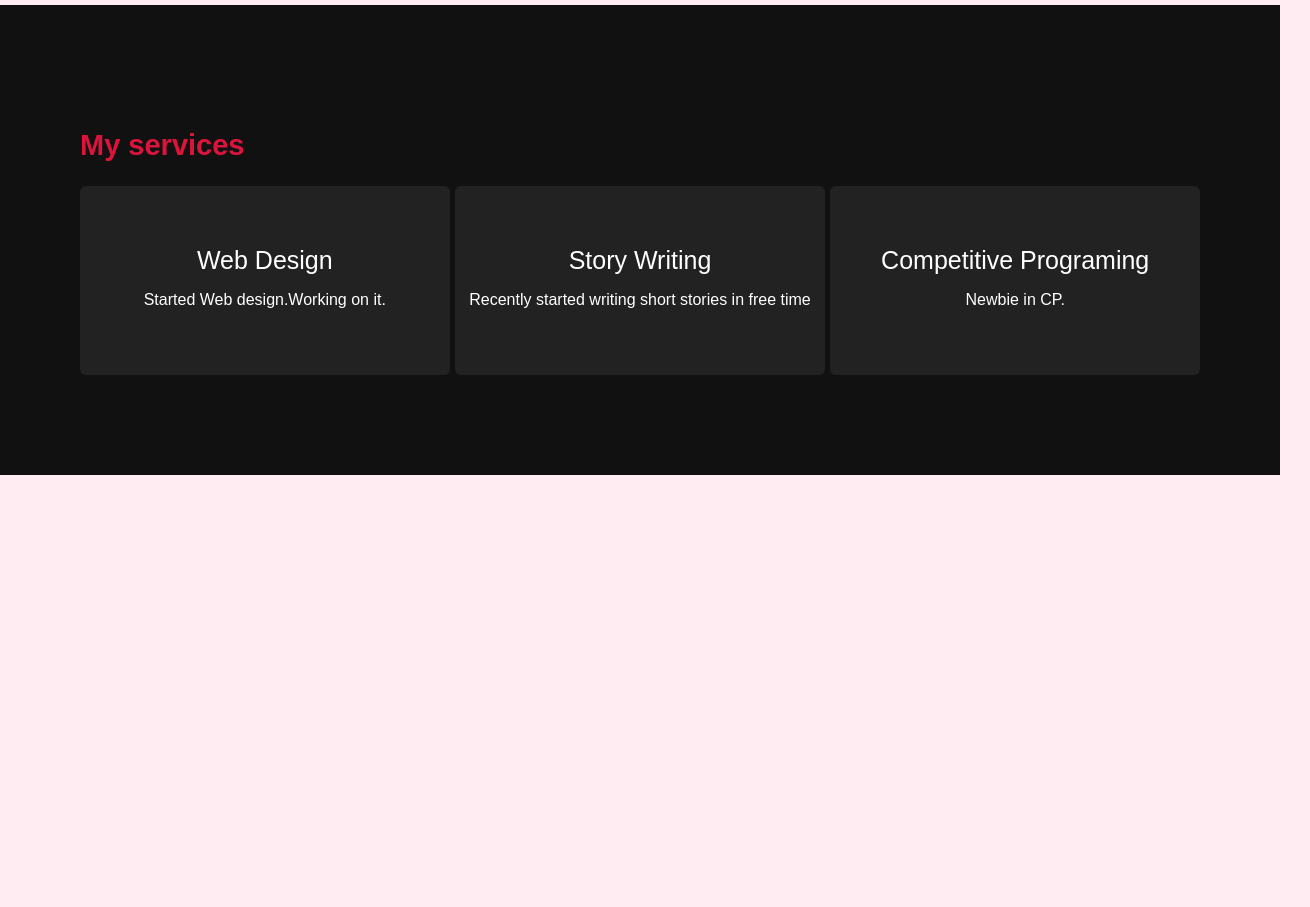
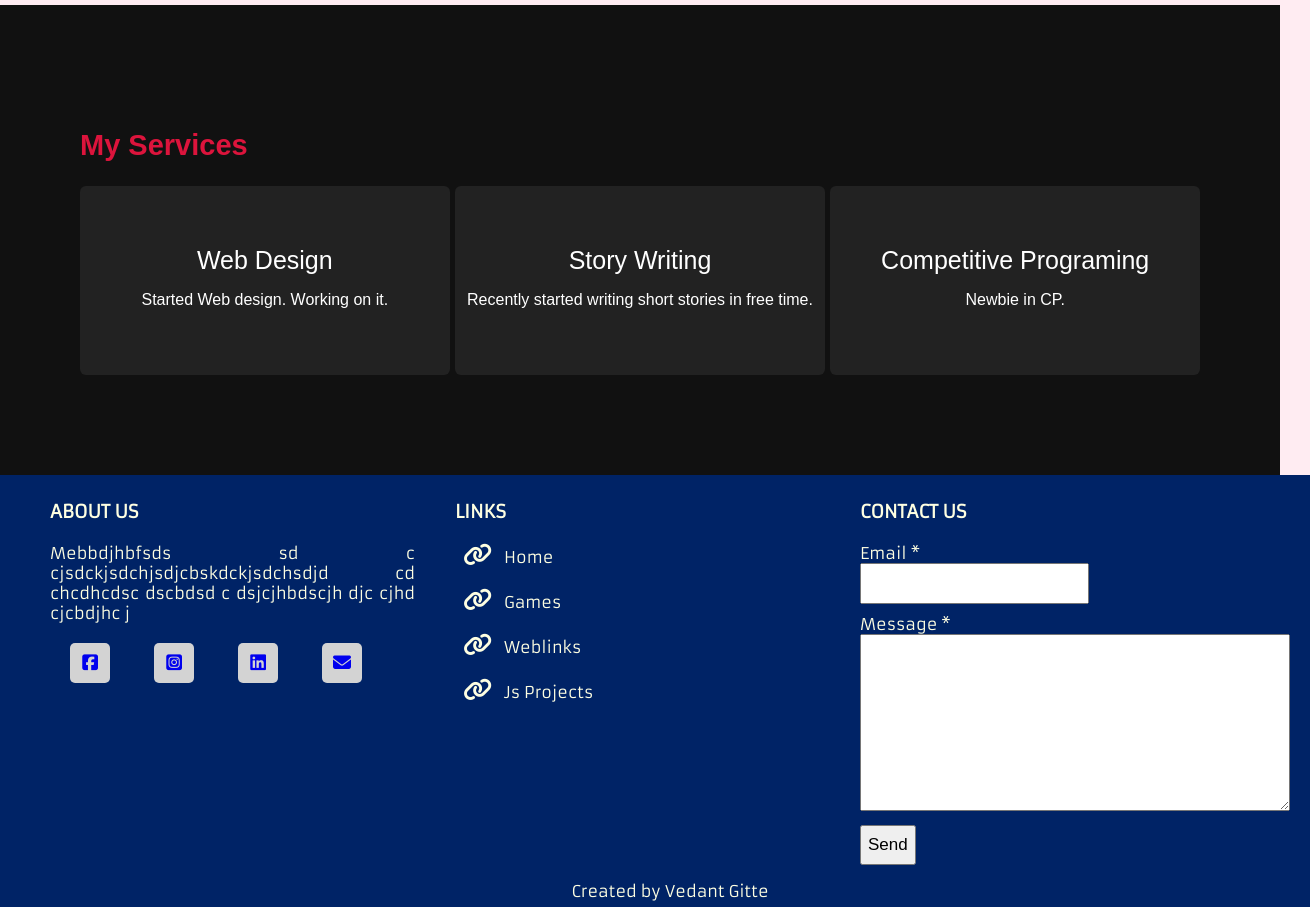
Before and after one commit to Vedantttgitteee20/Vedant_Gitte, a plain HTML site: page Main_page.html in a window 1280 px wide. Shown: the part 1480-2387 px from the top of the page, 1310 px wide, since content can reach past the window. Before the commit the page ends 1955 px from the top, so only its background shows below. Drawn offline with Linux system fonts and the light colour scheme; a web font is replaced by a local one.

Commit message:
minor errors+footer on first page

```diff
--- /dev/null
+++ b/CSS/Footer.css
@@ -0,0 +1,70 @@
+footer{
+    background-color: #002366;
+    color: #FEFFE2;
+    bottom: 0;
+
+    width:100%;
+    font-family: 'Armata';
+}
+.main-content{
+    display: flex;
+}
+.main-content .box{
+    flex-basis: 50%;
+    padding: 10px 20px;
+
+}
+.box h2{
+    font-size: 1.125rem;
+    font-weight: 600;
+    text-transform: uppercase;
+}
+.box .content{
+    margin: 20px 0 0 0;
+}
+.left .content .social{
+    margin: 20px 0 0 0;
+}
+.left .content p{
+    text-align: justify;
+}
+.left .content .social a{
+    padding: 0 20px;
+}
+.left .content .social a span{
+    height: 40px;
+    width: 40px;
+    background: lightgrey;
+    line-height: 40px;
+    text-align: center;
+    font-size: 18px;
+    border-radius:5px;
+    transition: 0.5 smooth;
+}
+.left .content .social a span:hover{
+    background: #6daeda;
+}
+.center .content .fas{
+    font-size: 1.4375rem;
+    height: 45px;
+    width:45px;
+    text-align: center;
+    border-radius: 50%;
+    transition: 0.5 smooth;
+}
+.center .content a{
+    color: #FEFFE2;
+    text-decoration: none;
+}
+.right form .msg{
+    margin-top:10px;
+}
+.right form input,.right form textarea{
+    font-size:1.0625rem;
+}
+.right form .btn button:hover{
+    background: #6daeda;
+}
+.bottom_footer{
+    padding: 6px;
+}
--- a/CSS/Games.css
+++ b/CSS/Games.css
@@ -7,6 +7,7 @@ body{
 .navbar{
     background-color: #379BDA;
     position: relative;
+    transition: .5s ease;
 }
 .buttons_for_games{
     margin-top: 10px;
--- a/CSS/Main_page.css
+++ b/CSS/Main_page.css
@@ -16,6 +16,10 @@ body {
     font-family: "Open Sans", sans-serif;
     border-top: 0px;
   }
+  .navbar.sticky{
+
+    background-color: #379BDA;
+}
   header{
     background: url(../images/background.jpg) no-repeat center;
     background-size: cover;
--- a/CSS/Navbar.css
+++ b/CSS/Navbar.css
@@ -8,15 +8,16 @@
     font-size: larger;
     font-weight: bold;
     color: azure;
-    transition: .5s;
+    transition: .5s ease;
     position: fixed;
     /* color: #FEE715FF; */
+    font-size: 22px;
 
   }
-  .navbar.sticky{
+  /* .navbar.sticky{
     padding: 15px 0;
     background: crimson;
-}
+} */
   html{
     scroll-behavior: smooth;
 }
@@ -80,3 +81,16 @@
     align-items: center;
     justify-content: space-between;
 }
+.right form input{
+  height: 35px;
+}
+.right form .btn{
+  margin-top: 10px;
+}
+.right form .btn button{
+  height: 40px;
+  font-size: 1.0625rem;
+  font-weight: 500;
+  cursor: pointer;
+  transition: 0.5s;
+}
--- a/CSS/Weblinks.css
+++ b/CSS/Weblinks.css
@@ -79,4 +79,5 @@
   .navbar{
     position: relative;
     background-color: #379BDA;
+    transition: .5s ease;
   }
--- a/JS/JSADD.js
+++ b/JS/JSADD.js
@@ -1,28 +1,12 @@
+document.addEventListener('DOMContentLoaded', ()=>{
+    const bar=document.querySelector('.navbar');
 
-document.addEventListener('DOMContentLoaded', ()=>{
-
-    if(this.scrollY > 10){
-        $('.navbar').addClass("sticky");
-    }else{
-
-        $('.navbar').removeClass("sticky");
-    }
-
+    window.onscroll = ()=>{
+        if(this.scrollY > 600)
+         bar.classList.add("sticky")
+         else{
+             bar.classList.remove("sticky");
+         }
+      }
+      console.log("hi")
 })
-
-
-    //     // sticky navbar on scroll script
-    //     if(this.scrollY > 10){
-    //         $('.navbar').addClass("sticky");
-    //     }else{
-    //         $('.navbar').removeClass("sticky");
-    //     }
-
-    //     // scroll-up button show/hide script
-    //     if(this.scrollY > 500){
-    //         $('.scroll-up-btn').addClass("show");
-    //     }else{
-    //         $('.scroll-up-btn').removeClass("show");
-    //     }
-
-    // //Redundant js doesnt work
--- a/JSproject.html
+++ b/JSproject.html
@@ -5,7 +5,9 @@
     <meta name="viewport" content="width=device-width, initial-scale=1.0">
 
     <title>Harbour_IITK,Js projects</title>
-    <link rel="stylesheet" href="https://cdnjs.cloudflare.com/ajax/libs/font-awesome/5.15.3/css/all.min.css"/>
+    <link href='https://fonts.googleapis.com/css?family=Armata' rel='stylesheet'>
+            <script src="https://kit.fontawesome.com/f2c688f338.js" crossorigin="anonymous"></script>
+
 </head>
 <body >
     <header>
--- a/Main_page.html
+++ b/Main_page.html
@@ -10,7 +10,10 @@
         <div id="HI" ><p>Don't Practice until you get it right</p><p>Practice till you can't get it wrong</p></div>
     <Link rel="stylesheet" href="CSS\Main_page.css">
         <Link rel="stylesheet" href="CSS\Navbar.css">
+            <Link rel="stylesheet" href="CSS\Footer.css">
             <link href='https://fonts.googleapis.com/css?family=Akronim' rel='stylesheet'>
+            <link href='https://fonts.googleapis.com/css?family=Armata' rel='stylesheet'>
+            <script src="https://kit.fontawesome.com/f2c688f338.js" crossorigin="anonymous"></script>
     <nav class="navbar">
         <ul>
         <li><a href="Main_page.html">Home</a></li>
@@ -31,7 +34,7 @@
                 </div>
                 <div class="column right">
                     <div class="text">I'm Vedant. </div>
-                    <p>Hi there </p>
+                    <p>Me Itna kuch khass nahi xD </p>
                     <a href="#">Landing Page</a>
                 </div>
             </div>
@@ -41,20 +44,20 @@
         <!-- services section start -->
         <section class="services" id="services">
             <div class="max-width">
-                <h2 class="title">My services</h2>
+                <h2 class="title">My Services</h2>
                 <div class="serv-content">
                     <div class="card">
                         <div class="box">
 
                             <div class="text">Web Design</div>
-                            <p>Started Web design.Working on it.</p>
+                            <p>Started Web design. Working on it.</p>
                         </div>
                     </div>
                     <div class="card">
                         <div class="box">
 
                             <div class="text">Story Writing</div>
-                            <p>Recently started writing short stories in free time</p>
+                            <p>Recently started writing short stories in free time.</p>
                         </div>
                     </div>
                     <div class="card">
@@ -68,7 +71,64 @@
                 </div>
             </div>
         </section>
-
+        <footer class="editfooter" style="padding-left: 30px;">
+            <div class="main-content">
+                <div class="left box">
+                    <h2>About us</h2>
+                    <div class="content">
+                        <p>Mebbdjhbfsds sd c  cjsdckjsdchjsdjcbskdckjsdchsdjd cd chcdhcdsc dscbdsd c dsjcjhbdscjh djc cjhd cjcbdjhc j</p>
+                        <div class="social">
+                            <a href="#"><span class="fab fa-facebook-square"></span></a>
+                            <a href="#"><span class="fab fa-instagram-square"></span></a>
+                            <a href="#"><span class="fab fa-linkedin"></span></a>
+                            <a href="#"><span class="fas fa-envelope"></span></a>
+                        </div>
+                    </div>
+                 </div>
+                <div class="center box">
+                    <h2>Links</h2>
+                    <div class="content">
+                        <div class="Homefoot">
+                            <span class="fas fa-link"></span>
+                            <span class="text"><a href="Main_page.html">Home</a></span>
+                        </div>
+                        <div class="Gamesfoot">
+                            <span class="fas fa-link"></span>
+                            <span class="text"><a href="">Games</a></span>
+                        </div>
+                        <div class="Weblinksfoot">
+                            <span class="fas fa-link"></span>
+                            <span class="text"><a href="Weblinks.html">Weblinks</a></span>
+                        </div>
+                        <div class="JSprojectfoot">
+                            <span class="fas fa-link"></span>
+                            <span class="text"><a href="JSproject.html">Js Projects</a></span>
+                        </div>
+                    </div>
+                </div>
+                <div class="right box">
+                    <h2>Contact us</h2>
+                    <div class="content">
+                        <form action="#">
+                            <div class="email">
+                                <div class="text">Email *</div>
+                                <input type="email" required>
+                            </div>
+                            <div class="msg">
+                                <div class="text">Message *</div>
+                                <textarea name="name" rows="9" cols="40" required></textarea>
+                            </div>
+                            <div class="btn">
+                                <button type="submit">Send</button>
+                            </div>
+                        </form>
+                    </div>
+                </div>
+            </div>
+            <div class="bottom_footer">
+                <center>Created by Vedant Gitte</center>
+            </div>
+        </footer>
 
     <script src="JS\JSADD.js"></script>
 
```
Also changed, not shown: Games.html (+1 -0 lines), Weblinks.html (+2 -1 lines), snake_ladder.html (deleted).
